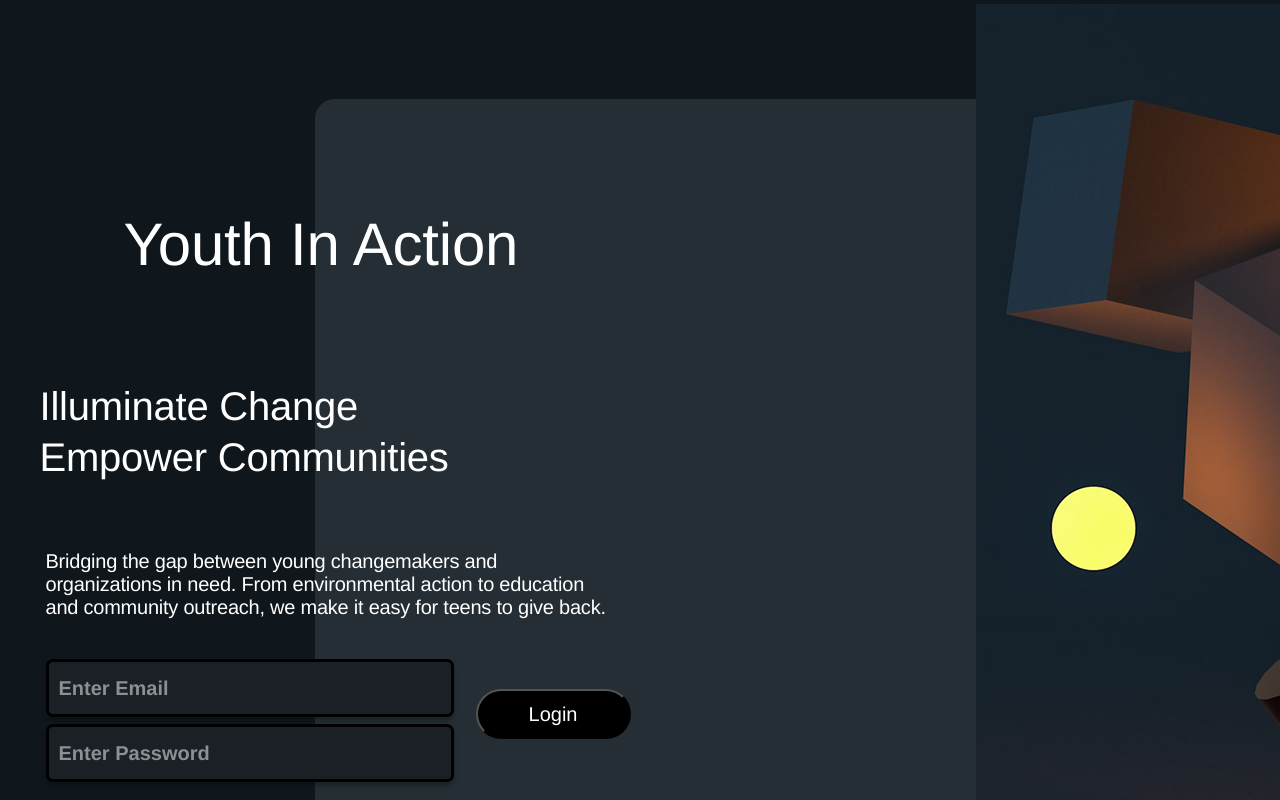
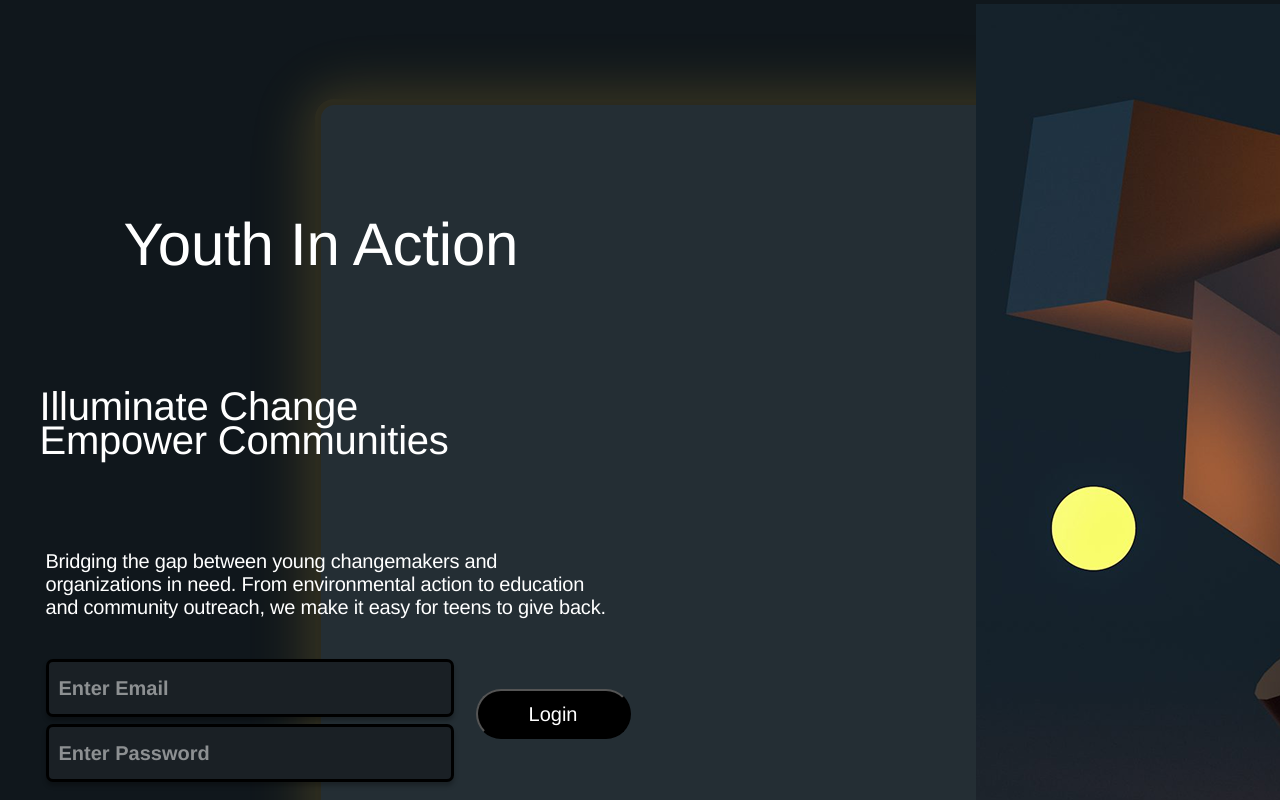
Before and after one commit to Inika-Goyal/YouthInAction, a React (Create React App) app in the folder youth_in_action/: page / in a window 1280 px wide. Shown: the top 800 px of the page. Built offline with nearby package versions, Linux system fonts and the light colour scheme.

Commit message:
glowing border login

```diff
--- a/youth_in_action/src/LoginPage.css
+++ b/youth_in_action/src/LoginPage.css
@@ -1,3 +1,34 @@
+@keyframes glowPulse {
+  0% {
+    box-shadow: 0 0 20px #EDF149, 0 0 40px #BC662C, 0 0 60px #EDF149;
+    border: 6px solid #EDF149;
+  }
+  50% {
+    box-shadow: 0 0 40px #BC662C, 0 0 60px #EDF149, 0 0 80px #BC662C;
+    border: 6px solid #BC662C;
+  }
+  100% {
+    box-shadow: 0 0 20px #EDF149, 0 0 40px #BC662C, 0 0 60px #EDF149;
+    border: 6px solid #EDF149;
+  }
+}
+
+.landing-page .rectangle {
+  -webkit-backdrop-filter: blur(2px) brightness(100%);
+  backdrop-filter: blur(2px) brightness(100%);
+  background-color: #a4bbca;
+  border-radius: 20px;
+  height: 797px;
+  left: 15px;
+  opacity: 0.15;
+  position: absolute;
+  top: 124px;
+  width: 716px;
+
+  /* Bigger, brighter glowing border with EDF149 */
+  animation: glowPulse 1.5s infinite alternate ease-in-out;
+}
+
 .landing-page {
   background-color: #10171c;
   display: flex;
--- a/youth_in_action/src/LoginPage.jsx
+++ b/youth_in_action/src/LoginPage.jsx
@@ -12,12 +12,9 @@ export const Box = () => {
 };
 
 function LoginPage() {
-  const navigate = useNavigate();  // Initialize navigate function
+  const navigate = useNavigate();
 
   const handleLogin = () => {
-    // Add your login validation logic here
-
-    // If login is successful, navigate to HomePage
     navigate("/user");
   };
 
@@ -27,7 +24,6 @@ function LoginPage() {
         <div className="overlap">
           <div className="overlap-group">
             <Box />
-            <div className="login" />
             <div className="login-container">
               <input
                 className="input"
@@ -45,7 +41,6 @@ function LoginPage() {
                 Illuminate Change
                 <br />
                 <br/>
-                <br/>
                 Empower Communities
               </div>
 
@@ -54,9 +49,6 @@ function LoginPage() {
                 need. From environmental action to education and community
                 outreach, we make it easy for teens to give back.
               </p>
-              <br/>
-              <br/>
-              <br/>
 
               <button className="login-button" onClick={handleLogin}>Login</button>
             </div>
```
